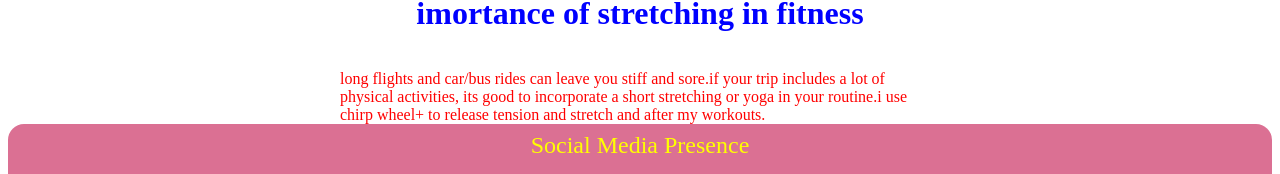
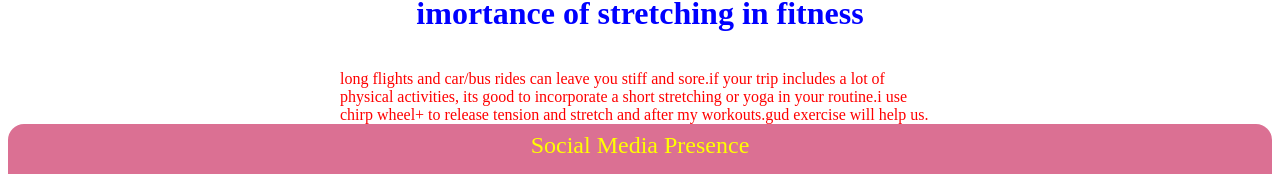
Before and after one commit to vishalbanderwale/assignment-mark3, a plain HTML site: page fitness.html in a window 1280 px wide. Shown: the part 552-726 px from the top of the page. Drawn offline with Linux system fonts and the light colour scheme.

Commit message:
blogminorchanges

```diff
--- a/fitness.html
+++ b/fitness.html
@@ -43,7 +43,7 @@
         you stiff and sore.if your trip includes a lot of physical activities,
         its good to incorporate a short stretching or yoga
         in your routine.i use chirp wheel+ to release tension and
-        stretch and after my workouts.
+        stretch and after my workouts.gud exercise will help us.
 
 
     </div>
```
